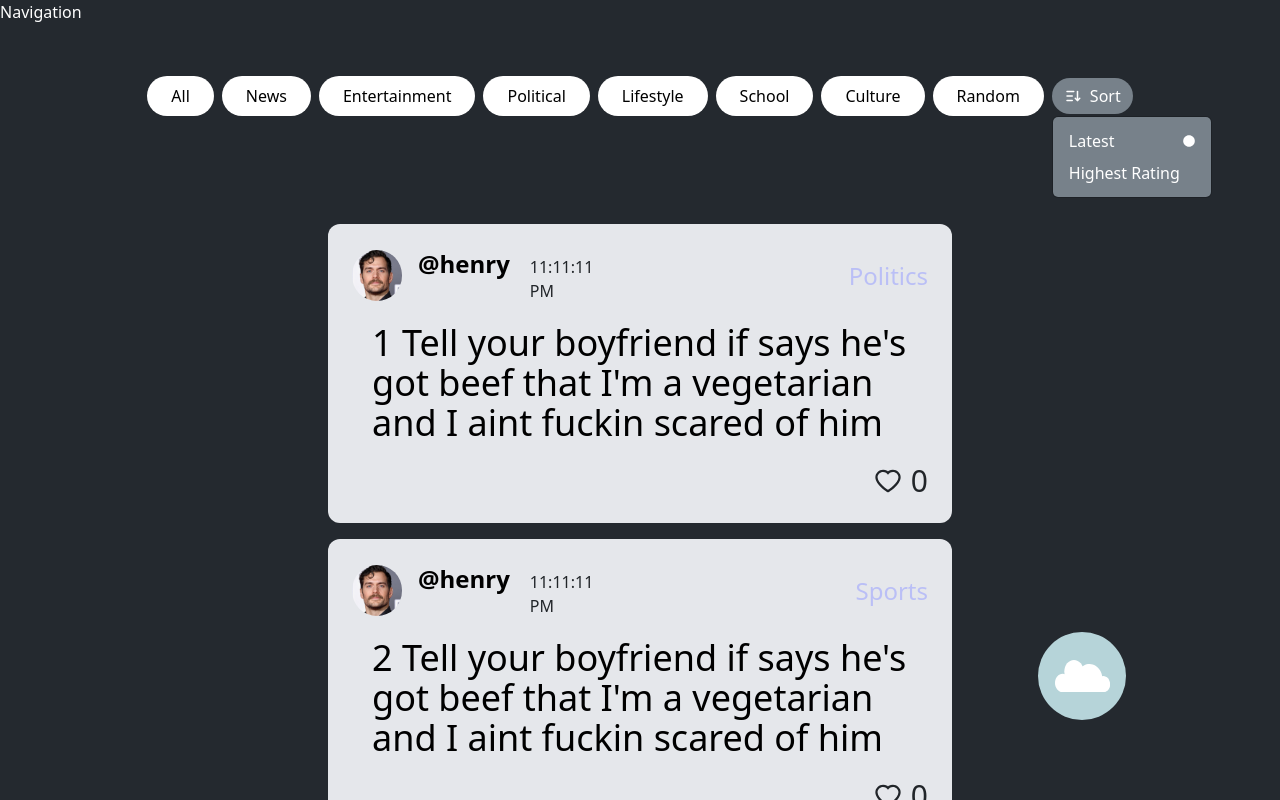
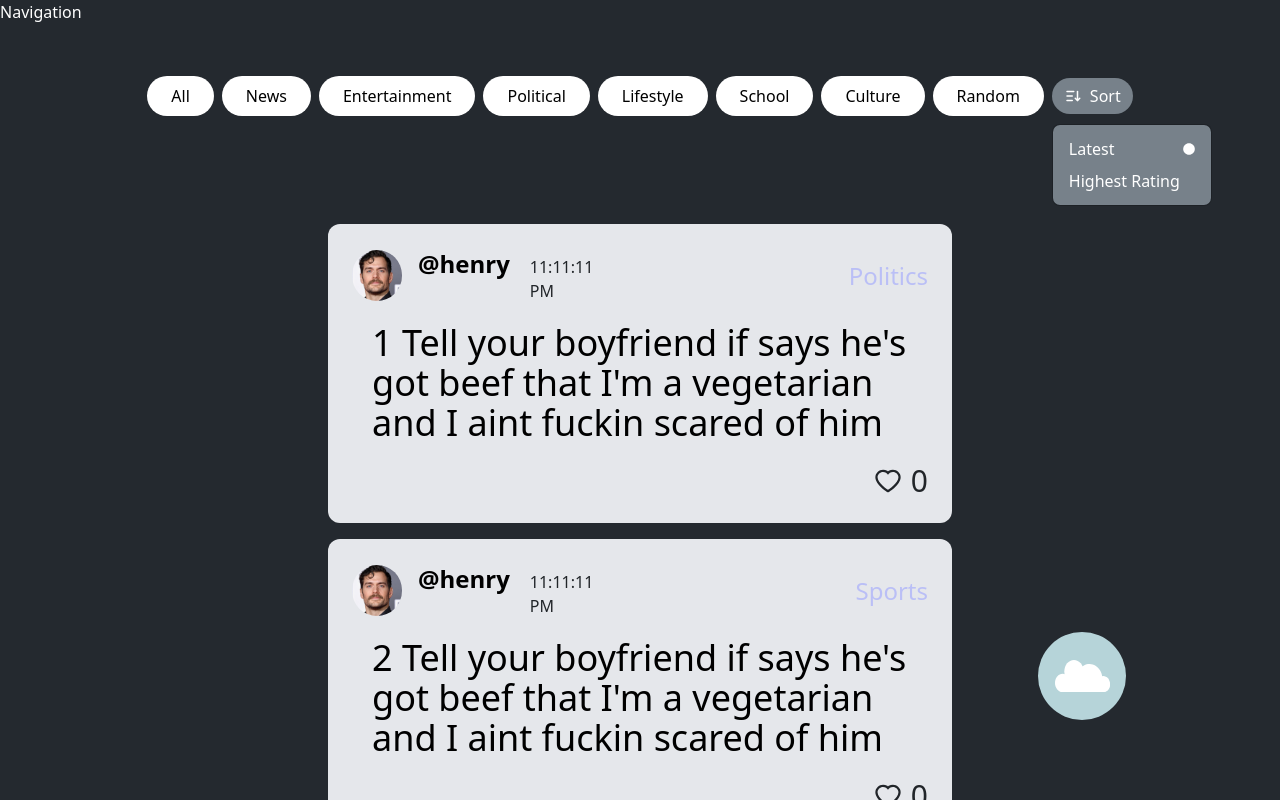
Before and after one commit to UCR-CS110-S23/project-methinks, a Next.js app: page /feed in a window 1280 px wide. Both pictures are taken after a click on the button "Sort". Shown: the top 800 px of the page. Built offline with nearby package versions, Linux system fonts and the light colour scheme.

Commit message:
sort dropdown

```diff
--- a/components/Feed/Dropdown.jsx
+++ b/components/Feed/Dropdown.jsx
@@ -13,7 +13,7 @@ function BasicExample() {
           <TbSortDescending className="text-lg mr-2" />
           Sort
         </Dropdown.Toggle>
-        <Dropdown.Menu className="!bg-methinks-darkgray ">
+        <Dropdown.Menu className="!bg-methinks-darkgray mt-2 !rounded-lg">
           <Dropdown.Item
             className="!text-methinks-white hover:!bg-methinks-darkgray !flex !justify-between !items-center"
             onClick={() => {
```
